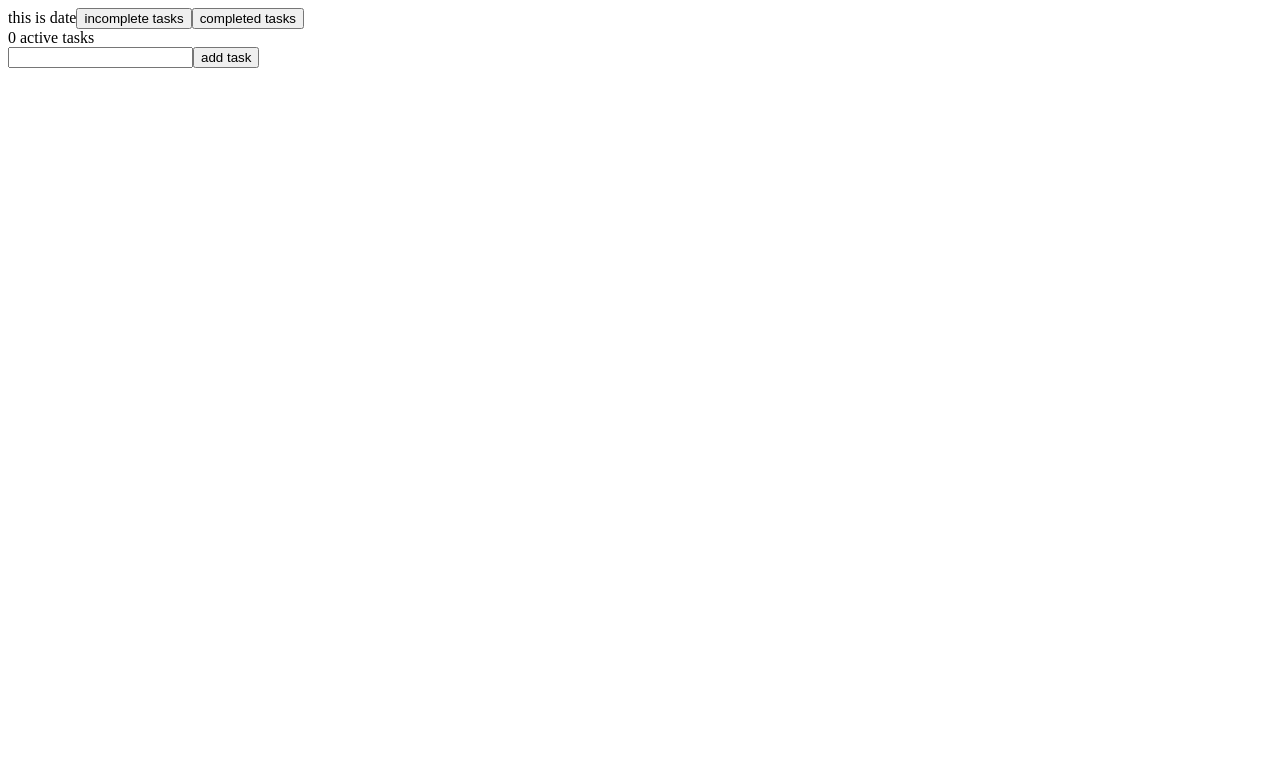
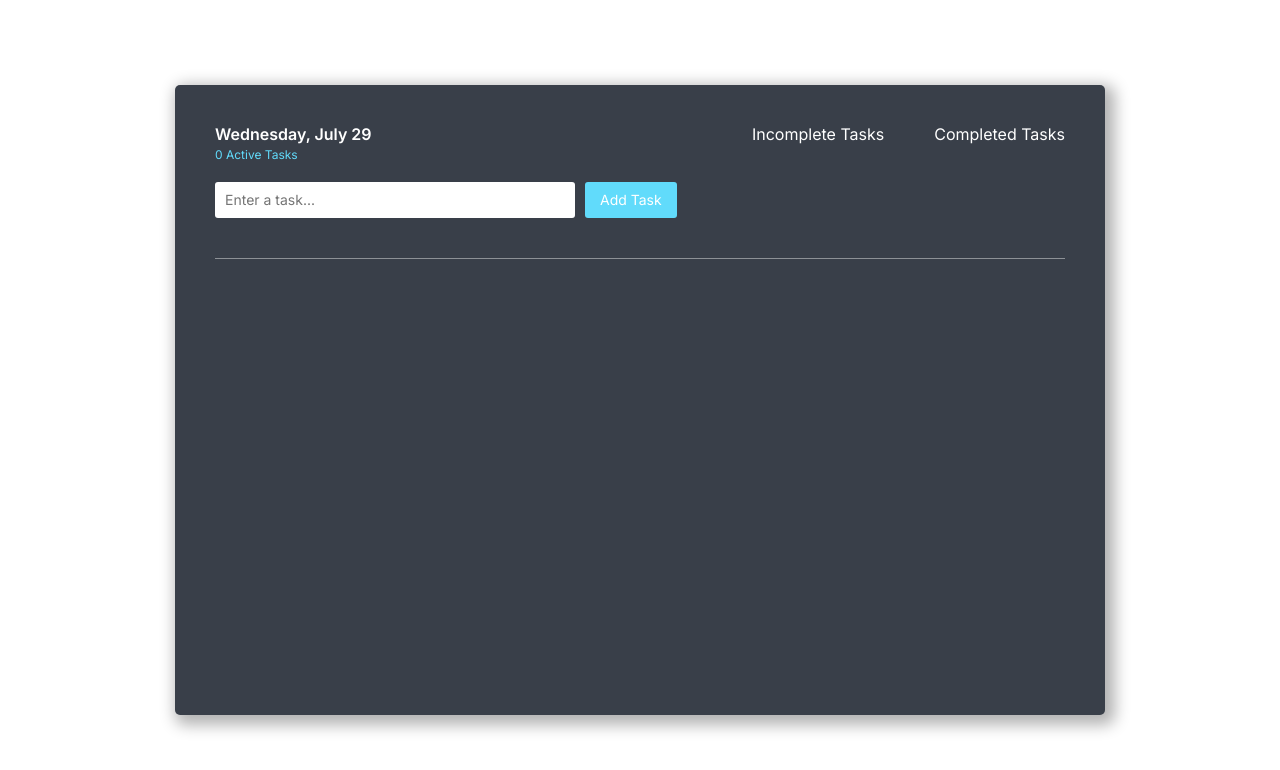
Before and after one commit to hieutm211/todo-list, a React (Create React App) app: page / in a window 1280 px wide. Shown: the top 770 px of the page. Built offline with nearby package versions, Linux system fonts and the light colour scheme.

Commit message:
update UI

```diff
--- a/src/App.css
+++ b/src/App.css
@@ -0,0 +1,92 @@
+.container {
+    position: absolute;
+    top: 50%;
+    left: 50%;
+    transform: translate(-50%, -50%);
+
+    width: 930px;
+    height: 630px;
+    box-shadow: 5px 5px 15px 5px rgba(0,0,0,0.3);
+    border-radius: 5px;
+    padding: 40px;
+
+    background-color: #393F49;
+
+    color: white;
+}
+
+header {
+    border-bottom: 1px solid #8D9196;
+}
+header::after {
+    border-top: none;
+}
+
+.header {
+    display: flex;
+    justify-content: space-between;
+    margin-bottom: 0.5rem;
+}
+.date {
+    font-size: 1.6rem;
+    font-weight: 600;
+}
+
+nav {
+    display: flex;
+}
+
+nav button {
+    margin-left: 5rem;
+    font-size: 1.6rem;
+}
+
+.activeTasks {
+    font-size: 1.2rem;
+    color: #61DBFB;
+    margin-bottom: 2rem;
+}
+
+.form input {
+    width: 360px;
+    padding: 1rem;
+    font-size: 1.4rem;
+    border: none;
+    border-radius: 3px;
+    margin-right: 1rem;
+}
+.form button {
+    background-color: #61DBFB;
+    box-sizing: content-box;
+    padding: 1rem 1.5rem;
+    font-size: 1.4rem;
+    border-radius: 3px;
+}
+.taskForm {
+    margin-bottom: 4rem;
+}
+
+.errorMsg {
+    margin-top: 1rem;
+    font-size: 1rem;
+    color: red;
+}
+
+ul {
+    list-style: none;
+}
+
+li:first-child {
+    border-top: none;
+}
+li {
+    display: flex;
+    border-top: 1px solid #8D9196;
+    height: 70px;
+}
+.description {
+    flex-grow: 1;
+    margin: auto 2rem;
+    font-size: 1.6rem;
+    color: white;
+}
--- a/src/App.js
+++ b/src/App.js
@@ -2,19 +2,26 @@ import React, {useState} from 'react';
 import './App.css';
 
 function Header(props) {
+  const dayNames = ["Sunday", "Monday", "Tuesday", "Wednesday", "Thursday", "Friday", "Saturday"];
+  const monthNames = ["January", "February", "March", "April", "May", "June",
+  "July", "August", "September", "October", "November", "December"
+];
+  const today = new Date();
   return (
     <header>
+      <div className="header">
+        <div className="date">
+          {dayNames[today.getDay()]}, {monthNames[today.getMonth()]} {today.getDate()}
+        </div>
         <nav>
-          <span>
-            this is date
-          </span>
-          <span>
-            <button onClick={ () => props.setCurrentList(0) }>incomplete tasks</button>
-            <button onClick={ () => props.setCurrentList(1) } >completed tasks</button>
-          </span>
+          <button onClick={ (event) => props.setCurrentList(0) }>Incomplete Tasks</button>
+          <button onClick={ () => props.setCurrentList(1) } >Completed Tasks</button>
         </nav>
+      </div>
 
-      <span>{props.activeTask} active tasks</span>
+      <div className="activeTasks">{props.activeTask} Active Tasks</div>
+
+      <Form addTask={props.addTask}/>
     </header>
   );
 }
@@ -48,10 +55,15 @@ function Form(props) {
   }
 
   return (
-    <div>
-        <input type="text" value={description} onChange={handleChange}></input>
-        <button onClick={() => addTask(description)}>add task</button>
-        <div>{errorMessage}</div>
+    <div className="taskForm">
+      <div class="form">
+          <input type="text" value={description} onChange={handleChange} placeholder="Enter a task..."></input>
+          <button onClick={() => addTask(description)}>Add Task</button>
+      </div>
+
+      <div className="errorMsg">
+        {errorMessage}
+      </div>
     </div>
   );
 }
@@ -62,9 +74,32 @@ function List(props) {
       {props.value.map((el) => {
         return (
           <li key={el.id}>
-            <button onClick={() => props.moveTask(el.id) }>tick</button>
-            {el.description}
-            <button onClick={() => props.removeTask(el.id) }>delete</button>
+            <button className="tickBtn" onClick={() => props.moveTask(el.id) }>
+              <svg
+                xmlns="http://www.w3.org/2000/svg"
+                width="19"
+                height="19"
+                fill="none">
+                  <circle cx="9.5" cy="9.5" r="9" stroke="#8D9196"></circle>
+                  <path
+                    fill="#8D9196"
+                    d="M14 6.5a.6.6 0 0 0-.7 0l-5 4.9-2.6-2.6a.6.6 0 0 0-.7.8l3 3a.6.6 0 0 0 .7 0L14 7.1c.3-.2.3-.5 0-.7z">
+                  </path>
+              </svg>
+            </button>
+            <div className="description">{el.description}</div>
+            <button className="removeBtn" onClick={() => props.removeTask(el.id) }>
+              <svg
+                xmlns="http://www.w3.org/2000/svg"
+                width="19"
+                height="19"
+                fill="none">
+                  <path
+                    fill="#8D9196"
+                    d="M17.4 2.7h-4v-.6c0-1.2-.9-2.1-2-2.1H7.6a2 2 0 0 0-2 2v.7h-4c-.3 0-.5.3-.5.6s.2.5.5.5h1v12.4c0 1.5 1.2 2.8 2.8 2.8h8.2c1.6 0 2.9-1.3 2.9-2.8V3.8h1c.2 0 .4-.2.4-.5s-.2-.6-.5-.6zM6.6 2.1c0-.6.5-1 1-1h3.8c.5 0 1 .4 1 1v.6H6.6v-.6zm8.8 14c0 1-.8 1.8-1.8 1.8H5.4c-1 0-1.8-.7-1.8-1.7V3.8h11.8v12.4z"></path><path fill="#8D9196" d="M9.5 16c.3 0 .5-.2.5-.5V6.2c0-.3-.2-.5-.5-.5s-.5.2-.5.5v9.3c0 .3.2.6.5.6zM6 15.5c.4 0 .6-.3.6-.6V6.8c0-.3-.2-.5-.5-.5s-.6.2-.6.5v8.1c0 .3.3.6.6.6zM13 15.5c.2 0 .5-.3.5-.6V6.8c0-.3-.3-.5-.6-.5s-.5.2-.5.5v8.1c0 .3.2.6.5.6z">
+                  </path>
+                </svg>
+            </button>
           </li>
         );
       })}
@@ -127,10 +162,11 @@ function App() {
   }
 
   return (
-    <div class="App">
-      <Header activeTask={incompleteList.length} setCurrentList={setCurrentList}/>
-      <Form addTask={addTask}/>
-      <List value={getCurrentList()} moveTask={moveTask} removeTask={removeTask}/>
+    <div className="App">
+      <div className="container">
+        <Header activeTask={incompleteList.length} setCurrentList={setCurrentList} addTask={addTask}/>
+        <List value={getCurrentList()} moveTask={moveTask} removeTask={removeTask}/>
+      </div>
     </div>
   );
 }
--- a/src/index.css
+++ b/src/index.css
@@ -0,0 +1,21 @@
+@import url('https://fonts.googleapis.com/css2?family=Inter:wght@100;300;400;600&display=swap');
+
+* {
+    padding: 0;
+    margin: 0;
+    box-sizing: border-box;
+    font-family: 'Inter', sans-serif;
+    line-height: 1.15;
+}
+
+html {
+    font-size: 10px;
+}
+
+button {
+    background: none;
+    color: inherit;
+    font: inherit; /* 1 */
+    border: none;
+    margin: 0; /* 2 */
+}
```
